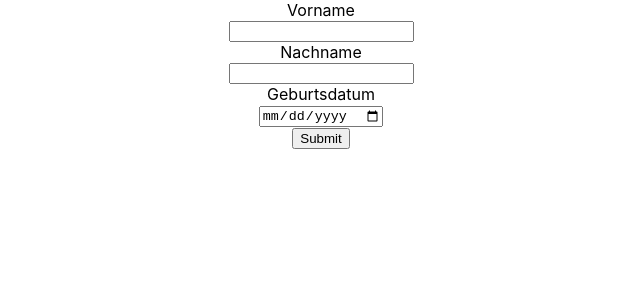
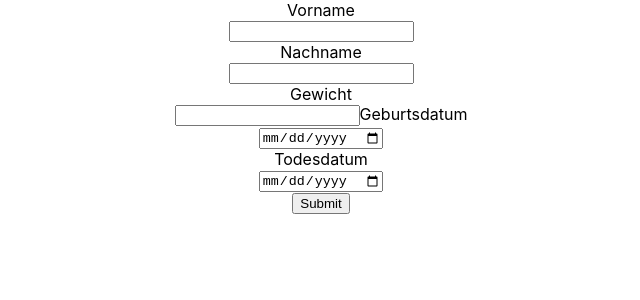
Before and after one commit to nilshollenstein/form-example, a React (Create React App) app: page / in a window 1280 px wide. Shown: the top 300 px of the page, without its empty margins (319-959 px from the left). Built offline with nearby package versions, Linux system fonts and the light colour scheme.

Commit message:
added form stuff

```diff
--- a/src/App.js
+++ b/src/App.js
@@ -12,10 +12,14 @@ function App() {
 
           <label for='nachname'>Nachname</label><br></br>
           <input type='text' id='nachname' name='nachname' required></input> <br></br>
-
+          <label for='Gewicht'>Gewicht</label><br></br>
+          <input type='number' id='Gewicht' name='Gewicht' required></input>
           <label for='geburtsdatum'>Geburtsdatum</label><br></br>
-          <input type='date' id='geburtsdatum' name='geburtsdatum'></input>
+          <input type='date' id='geburtsdatum' name='geburtsdatum' required></input>
+<br></br>
+          <label for='todesdatum'>Todesdatum</label>
           <br></br>
+          <input type='date' id='todesdatum' name='todesdatum' required></input><br></br>
           <input type='submit'></input>
 
         </form>
```
